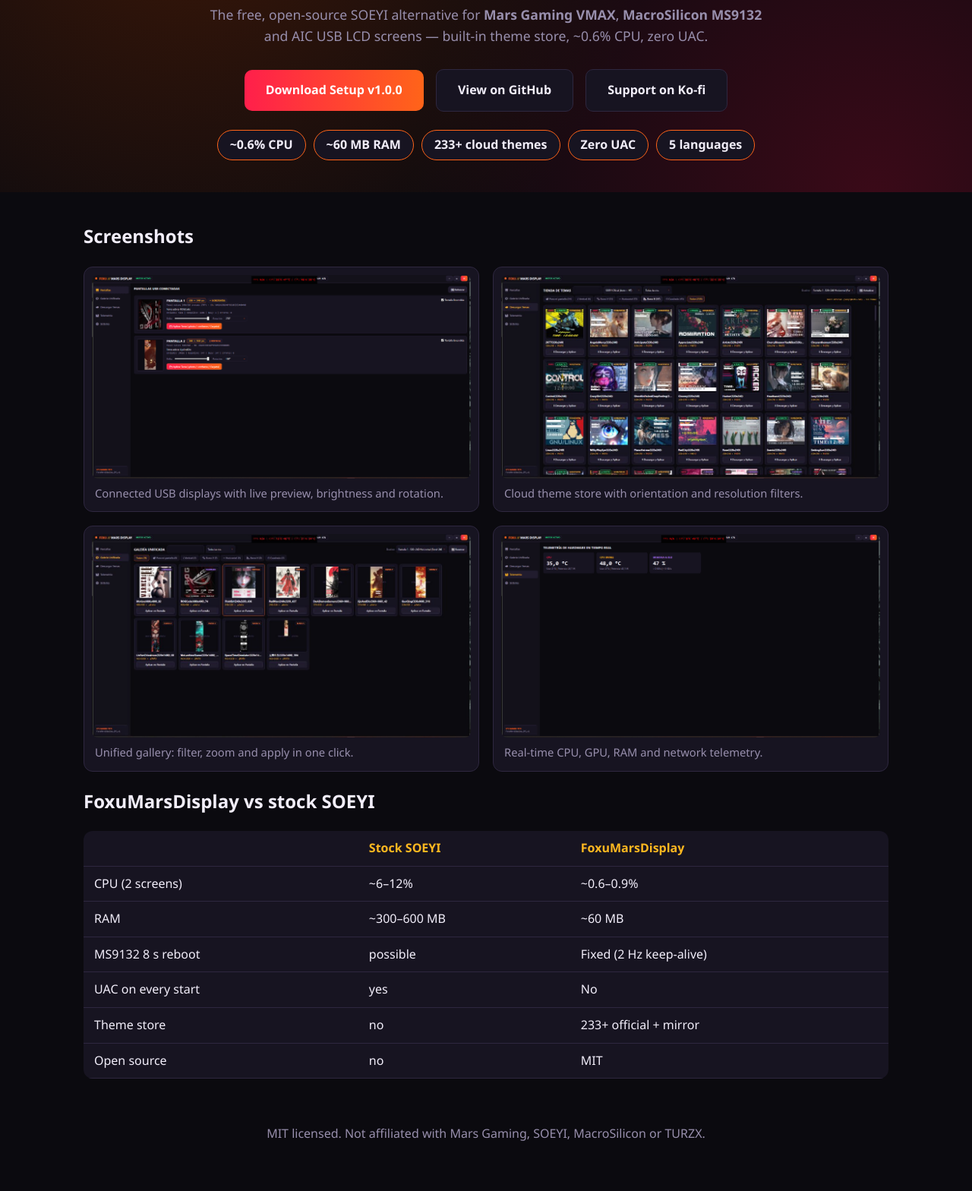
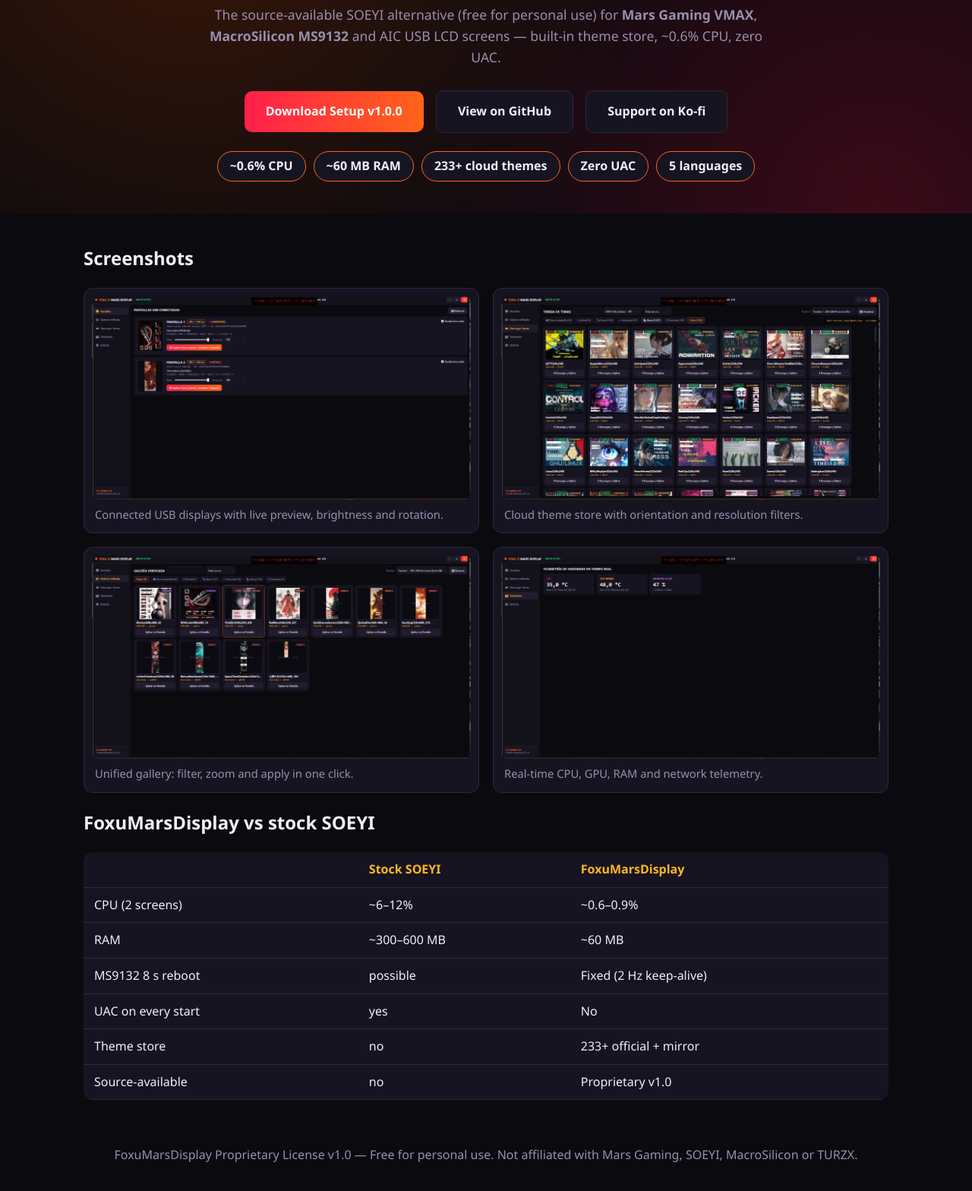
Before and after one commit to oscarlosu-lab/FoxuMarsDisplay, a plain HTML site: page docs/index.html in a window 1280 px wide. Shown: the part 146-1714 px from the top of the page at 76% size. Before the commit the page ends 1692 px from the top, so only its background shows below. Drawn offline with Linux system fonts and the light colour scheme.

Commit message:
docs: align README, landing page, and banner with Proprietary License v1.0

```diff
--- a/docs/index.html
+++ b/docs/index.html
@@ -3,17 +3,17 @@
 <head>
 <meta charset="utf-8">
 <meta name="viewport" content="width=device-width, initial-scale=1">
-<title>FoxuMarsDisplay — Open-Source SOEYI Alternative for Mars Gaming VMAX USB LCD Screens</title>
-<meta name="description" content="Free, ultra-lightweight Windows engine for Mars Gaming VMAX, SOEYI, MacroSilicon MS9132 and AIC USB LCD screens. 233+ cloud themes, ~0.6% CPU, ~60 MB RAM, zero-UAC install, 5 languages.">
-<meta name="keywords" content="Mars Gaming VMAX, SOEYI alternative, MS9132, MS912C, USB LCD PC case screen, AIO LCD, TURZX, theme store, hardware monitor, open source">
+<title>FoxuMarsDisplay — Source-Available SOEYI Alternative for Mars Gaming VMAX USB LCD Screens</title>
+<meta name="description" content="Free for personal use, ultra-lightweight Windows engine for Mars Gaming VMAX, SOEYI, MacroSilicon MS9132 and AIC USB LCD screens. 233+ cloud themes, ~0.6% CPU, ~60 MB RAM, zero-UAC install, 5 languages.">
+<meta name="keywords" content="Mars Gaming VMAX, SOEYI alternative, MS9132, MS912C, USB LCD PC case screen, AIO LCD, TURZX, theme store, hardware monitor, source available">
 <link rel="canonical" href="https://oscarlosu-lab.github.io/FoxuMarsDisplay/">
 <meta property="og:type" content="website">
-<meta property="og:title" content="FoxuMarsDisplay — Open-Source SOEYI Alternative">
+<meta property="og:title" content="FoxuMarsDisplay — Source-Available SOEYI Alternative">
 <meta property="og:description" content="233+ cloud themes, ~0.6% CPU, zero-UAC install for Mars Gaming VMAX and USB LCD PC case screens.">
 <meta property="og:image" content="https://raw.githubusercontent.com/oscarlosu-lab/FoxuMarsDisplay/main/docs/images/hero-banner.png">
 <meta name="twitter:card" content="summary_large_image">
 <script type="application/ld+json">
-{"@context":"https://schema.org","@type":"SoftwareApplication","name":"FoxuMarsDisplay","operatingSystem":"Windows 10, Windows 11","applicationCategory":"UtilitiesApplication","softwareVersion":"1.0.0","license":"https://opensource.org/licenses/MIT","offers":{"@type":"Offer","price":"0","priceCurrency":"USD"},"downloadUrl":"https://github.com/oscarlosu-lab/FoxuMarsDisplay/releases/latest","description":"Open-source engine for Mars Gaming VMAX, SOEYI, MacroSilicon MS9132 and AIC USB LCD screens with a built-in theme store."}
+{"@context":"https://schema.org","@type":"SoftwareApplication","name":"FoxuMarsDisplay","operatingSystem":"Windows 10, Windows 11","applicationCategory":"UtilitiesApplication","softwareVersion":"1.0.0","license":"https://github.com/oscarlosu-lab/FoxuMarsDisplay/blob/main/LICENSE","offers":{"@type":"Offer","price":"0","priceCurrency":"USD"},"downloadUrl":"https://github.com/oscarlosu-lab/FoxuMarsDisplay/releases/latest","description":"Source-available engine for Mars Gaming VMAX, SOEYI, MacroSilicon MS9132 and AIC USB LCD screens with a built-in theme store."}
 </script>
 <style>
 :root{--bg:#0b0a0f;--card:#171421;--line:#2e273f;--ember:#ff6419;--crimson:#ff1f4b;--gold:#ffb820;--text:#f2eefa;--muted:#988fad}
@@ -35,7 +35,7 @@ footer{text-align:center;color:var(--muted);padding:40px 20px}
 <body>
 <header>
 <h1><span>FOXU</span> // MARS DISPLAY</h1>
-<p class="lead">The free, open-source SOEYI alternative for <strong>Mars Gaming VMAX</strong>, <strong>MacroSilicon MS9132</strong> and AIC USB LCD screens — built-in theme store, ~0.6% CPU, zero UAC.</p>
+<p class="lead">The source-available SOEYI alternative (free for personal use) for <strong>Mars Gaming VMAX</strong>, <strong>MacroSilicon MS9132</strong> and AIC USB LCD screens — built-in theme store, ~0.6% CPU, zero UAC.</p>
 <a class="btn" href="https://github.com/oscarlosu-lab/FoxuMarsDisplay/releases/latest">Download Setup v1.0.0</a>
 <a class="btn alt" href="https://github.com/oscarlosu-lab/FoxuMarsDisplay">View on GitHub</a>
 <a class="btn alt" href="https://ko-fi.com/oscarlosu">Support on Ko-fi</a>
@@ -57,9 +57,9 @@ footer{text-align:center;color:var(--muted);padding:40px 20px}
 <tr><td>MS9132 8 s reboot</td><td>possible</td><td>Fixed (2 Hz keep-alive)</td></tr>
 <tr><td>UAC on every start</td><td>yes</td><td>No</td></tr>
 <tr><td>Theme store</td><td>no</td><td>233+ official + mirror</td></tr>
-<tr><td>Open source</td><td>no</td><td>MIT</td></tr>
+<tr><td>Source-available</td><td>no</td><td>Proprietary v1.0</td></tr>
 </table>
 </main>
-<footer>MIT licensed. Not affiliated with Mars Gaming, SOEYI, MacroSilicon or TURZX.</footer>
+<footer>FoxuMarsDisplay Proprietary License v1.0 — Free for personal use. Not affiliated with Mars Gaming, SOEYI, MacroSilicon or TURZX.</footer>
 </body>
 </html>
```
Also changed, not shown: docs/images/hero-banner.png, 3 other files.
